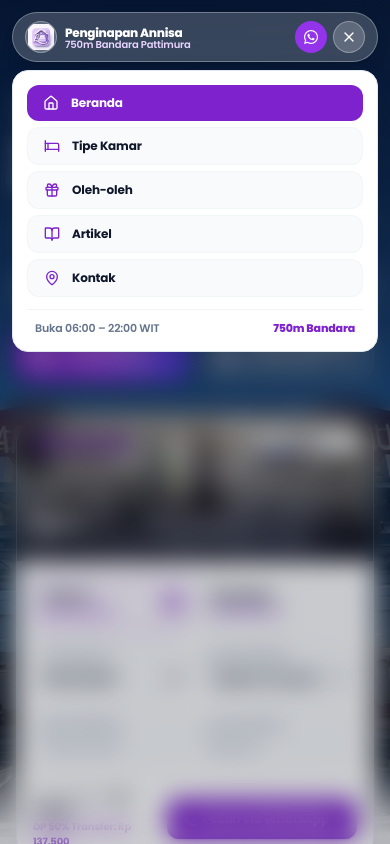
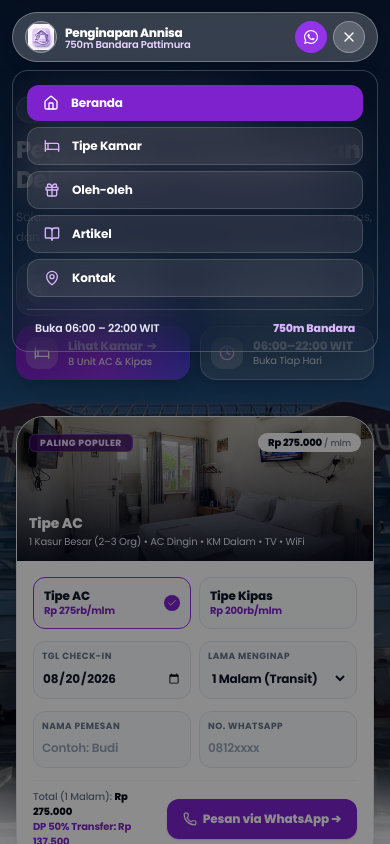
Before and after one commit to ilsetiawan1/penginapan-annisa, a Next.js app in the folder apps/web/: page / in a window 390 px wide. Both pictures are taken after a click on the button 349 px from the left and 37 px from the top of the page. Shown: the top 844 px of the page. Built offline with nearby package versions, Linux system fonts and the light colour scheme.

Commit message:
style(navbar): apply bg-slate-950/20 backdrop-blur-xl to mobile menu drawer card with frosted white text

```diff
--- a/apps/web/src/components/layout/navbar.tsx
+++ b/apps/web/src/components/layout/navbar.tsx
@@ -133,14 +133,14 @@ export function Navbar() {
       {/* Mobile Dropdown Navigation Drawer & Backdrop */}
       {isMobileMenuOpen && (
         <>
-          {/* Backdrop Blur Overlay */}
+          {/* Backdrop Overlay */}
           <div
             onClick={() => setIsMobileMenuOpen(false)}
-            className="fixed inset-0 bg-slate-950/20 backdrop-blur-md z-[-1] pointer-events-auto animate-in fade-in duration-200"
+            className="fixed inset-0 bg-black/45 backdrop-blur-xs z-[-1] pointer-events-auto animate-in fade-in duration-200"
           />
 
-          {/* Solid Pure White Drawer Card */}
-          <div className="w-full max-w-sm mt-2 p-3.5 bg-white border border-slate-200 shadow-2xl rounded-2xl pointer-events-auto transition-all animate-in fade-in slide-in-from-top-2 duration-200 z-50">
+          {/* Frosted Transparent Slate-950/20 Modal Card */}
+          <div className="w-full max-w-sm mt-2 p-3.5 bg-slate-950/20 backdrop-blur-xl border border-white/20 shadow-2xl rounded-2xl pointer-events-auto transition-all animate-in fade-in slide-in-from-top-2 duration-200 z-50 text-white">
             <div className="space-y-1.5">
               {navLinks.map((link) => {
                 const Icon = link.icon;
@@ -153,12 +153,12 @@ export function Navbar() {
                     className={`flex items-center gap-3 px-4 py-2.5 rounded-xl text-xs font-bold transition-all ${
                       isActive
                         ? "bg-purple-700 text-white shadow-xs"
-                        : "bg-slate-50 text-slate-900 hover:bg-purple-50 hover:text-purple-900 border border-slate-100/80"
+                        : "bg-white/10 text-white hover:bg-white/20 border border-white/15 backdrop-blur-md"
                     }`}
                   >
                     <Icon
                       className={`w-4 h-4 ${
-                        isActive ? "text-white" : "text-purple-700"
+                        isActive ? "text-white" : "text-purple-300"
                       }`}
                     />
                     <span>{link.label}</span>
@@ -167,9 +167,9 @@ export function Navbar() {
               })}
             </div>
 
-            <div className="mt-3 pt-2.5 border-t border-slate-100 px-2 flex items-center justify-between text-[11px] text-slate-500 font-semibold">
+            <div className="mt-3 pt-2.5 border-t border-white/15 px-2 flex items-center justify-between text-[11px] text-slate-200 font-semibold">
               <span>Buka 06:00 – 22:00 WIT</span>
-              <span className="text-purple-700 font-extrabold">750m Bandara</span>
+              <span className="text-purple-300 font-extrabold">750m Bandara</span>
             </div>
           </div>
         </>
```
